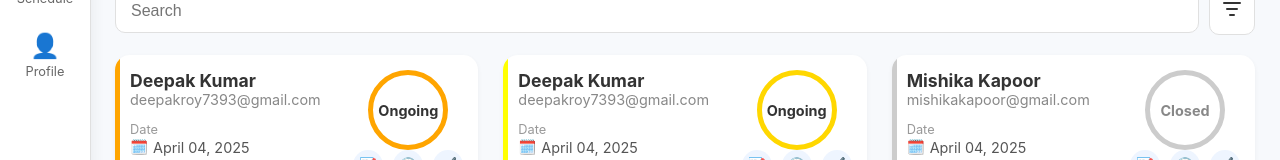
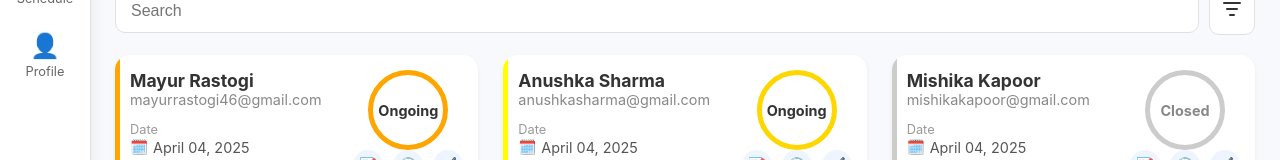
Before and after one commit to mayurcoding/CRM, a React (Create React App) app in the folder client/: page /employee-leads in a window 1280 px wide. Shown: the part 213-373 px from the top of the page. Built offline with nearby package versions, Linux system fonts and the light colour scheme.

Commit message:
update files

```diff
--- a/client/src/components/layout/AppLayout.js
+++ b/client/src/components/layout/AppLayout.js
@@ -8,9 +8,9 @@ import Employees from '../../pages/Employees/Employees';
 import Settings from '../../pages/Settings/Settings';
 
 const mockUser = {
-  firstName: 'Admin',
-  lastName: 'User',
-  email: 'admin@canovacrm.com',
+  firstName: 'Mayur',
+  lastName: 'Rastogi',
+  email: 'mayurrastogi46@gmail.com',
   role: 'admin',
   location: 'New York',
   preferredLanguage: 'English',
--- a/client/src/pages/EmployeeHome/EmployeeHome.js
+++ b/client/src/pages/EmployeeHome/EmployeeHome.js
@@ -29,7 +29,7 @@ const EmployeeHome = () => {
         <div className="header-blue">
           <div className="logo">CanovaCRM</div>
           <div className="greeting">Good Morning</div>
-          <div className="user-name">Deepak Kumar</div>
+          <div className="user-name">Mayur Rastogi</div>
         </div>
 
         <div className="content-grid">
--- a/client/src/pages/EmployeeLeads/EmployeeLeads.js
+++ b/client/src/pages/EmployeeLeads/EmployeeLeads.js
@@ -4,15 +4,15 @@ import './EmployeeLeads.css';
 
 const leadsData = [
   {
-    name: 'Deepak Kumar',
-    email: 'deepakroy7393@gmail.com',
+    name: 'Mayur Rastogi',
+    email: 'mayurrastogi46@gmail.com',
     date: 'April 04, 2025',
     status: 'Ongoing',
     statusColor: 'orange',
   },
   {
-   name: 'Deepak Kumar',
-    email: 'deepakroy7393@gmail.com',
+   name: 'Anushka Sharma',
+    email: 'anushkasharma@gmail.com',
     date: 'April 04, 2025',
     status: 'Ongoing',
     statusColor: 'yellow',
--- a/client/src/pages/EmployeeProfile/EmployeeProfile.js
+++ b/client/src/pages/EmployeeProfile/EmployeeProfile.js
@@ -45,15 +45,15 @@ const EmployeeProfile = () => {
           <form className="profile-form" onSubmit={handleSubmit}>
             <div className="form-group">
               <label htmlFor="firstName">First name</label>
-              <input type="text" id="firstName" defaultValue="Deepak" />
+              <input type="text" id="firstName" defaultValue="Mayur" />
             </div>
             <div className="form-group">
               <label htmlFor="lastName">Last name</label>
-              <input type="text" id="lastName" defaultValue="kumar" />
+              <input type="text" id="lastName" defaultValue="Rastogi" />
             </div>
             <div className="form-group">
               <label htmlFor="email">Email</label>
-              <input type="email" id="email" defaultValue="Deepakroy@gmail.com" />
+              <input type="email" id="email" defaultValue="mayurrastogi46@gmail.com" />
             </div>
             <div className="form-group">
               <label htmlFor="password">Password</label>
--- a/client/src/pages/Settings/Settings.js
+++ b/client/src/pages/Settings/Settings.js
@@ -10,16 +10,16 @@ const Settings = () => {
                     <div className="form-row">
                         <div className="form-group">
                             <label htmlFor="first-name">First name</label>
-                            <input type="text" id="first-name" defaultValue="Deepak" />
+                            <input type="text" id="first-name" defaultValue="Mayur" />
                         </div>
                         <div className="form-group">
                             <label htmlFor="last-name">Last name</label>
-                            <input type="text" id="last-name" defaultValue="Kumar" />
+                            <input type="text" id="last-name" defaultValue="Rastogi" />
                         </div>
                     </div>
                     <div className="form-group">
                         <label htmlFor="email">Email</label>
-                        <input type="email" id="email" defaultValue="deepakroy7393@gmail.com" />
+                        <input type="email" id="email" defaultValue="mayurrastogi46@gmail.com" />
                     </div>
                     <div className="form-row">
                         <div className="form-group">
```
